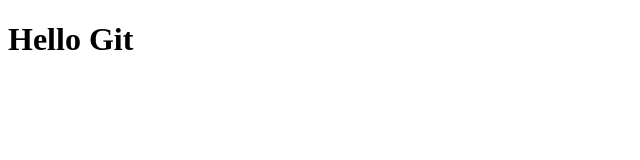
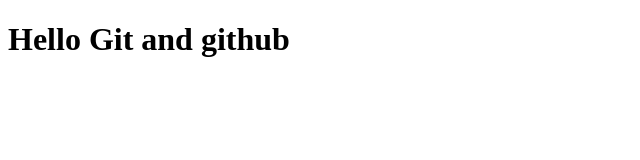
Before and after one commit to banerjeerohan887-afk/git-practice, a plain HTML site: page index.html in a window 1280 px wide. Shown: the whole page, without its empty margins (0-640 px from the left). Drawn offline with Linux system fonts and the light colour scheme.

Commit message:
updated the title

```diff
--- a/index.html
+++ b/index.html
@@ -4,6 +4,6 @@
     <title>Git Practice</title>
 </head>
 <body>
-    <h1>Hello Git</h1>
+    <h1>Hello Git and github</h1>
 </body>
 </html>
```
